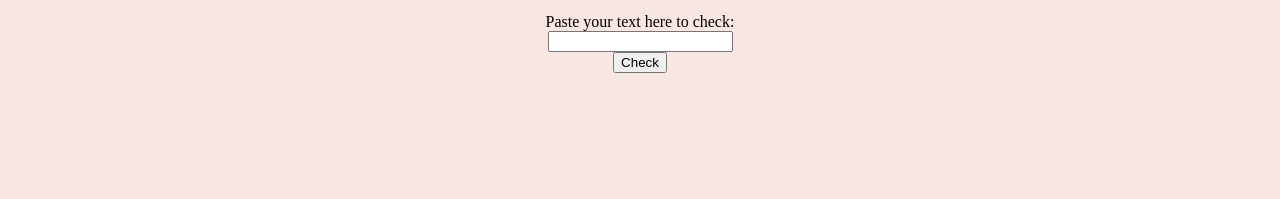
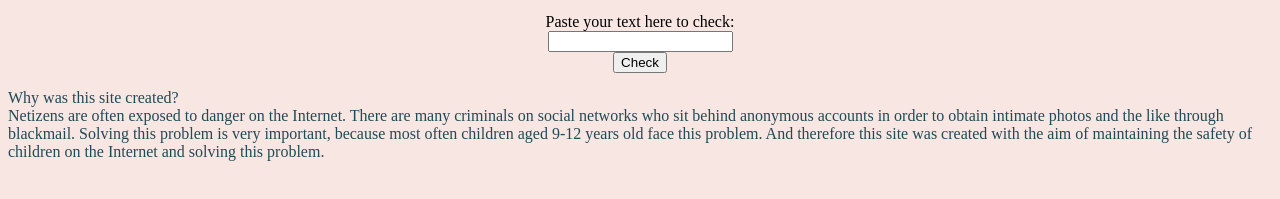
Before and after one commit to lizaandsonya/project, a plain HTML site: page index.html in a window 1280 px wide. Shown: the part 101-300 px from the top of the page. Drawn offline with Linux system fonts and the light colour scheme.

Commit message:
Update index.html

```diff
--- a/index.html
+++ b/index.html
@@ -44,5 +44,9 @@
         <br>
         <p class="bold-italic" id="resultLabel"></p>
     </div>
+        <p>Why was this site created?<br>
+    Netizens are often exposed to danger on the Internet. There are many criminals on social networks who sit behind anonymous accounts in order to obtain intimate photos and the like through blackmail.
+    Solving this problem is very important, because most often children aged 9-12 years old face this problem.
+    And therefore this site was created with the aim of maintaining the safety of children on the Internet and solving this problem.</p>
 </body>
 </html>
```
